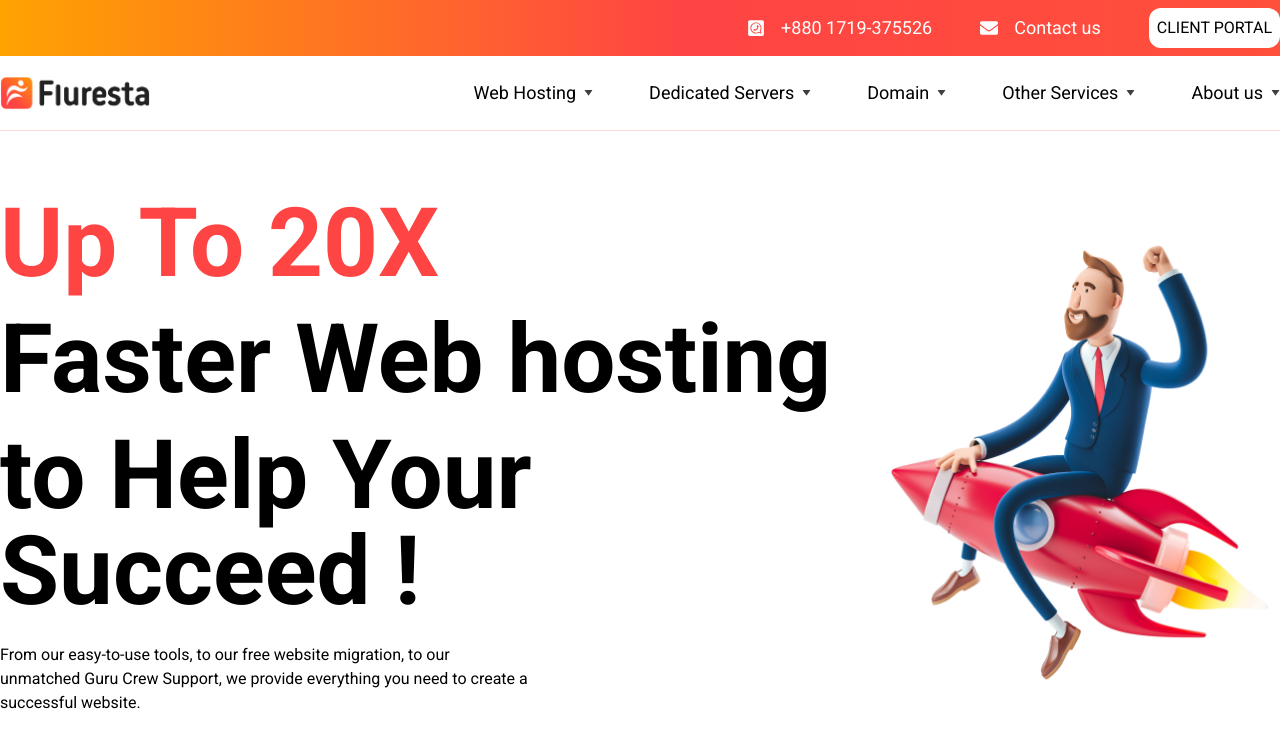
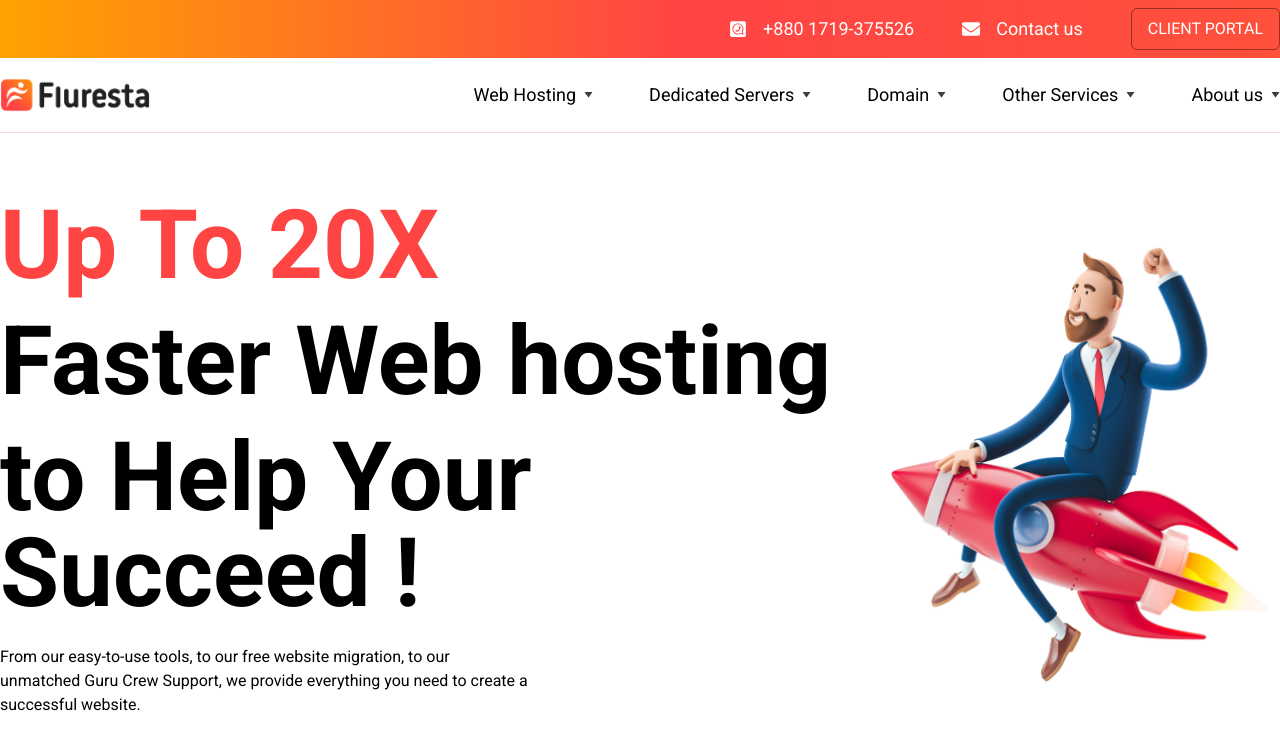
Before and after one commit to pothikit/hostfule-project, a React (Create React App) app: page / in a window 1280 px wide. Shown: the top 750 px of the page. Built offline with nearby package versions, Linux system fonts and the light colour scheme; a web font is replaced by a local one.

Commit message:
client area button

```diff
--- a/src/components/header/Header.jsx
+++ b/src/components/header/Header.jsx
@@ -15,7 +15,7 @@ export const Header = () => {
                     <ul className='flex justify-end items-center gap-12 text-white text-lg'>
                         <li className=''><a href="https://wa.me/+8801719375526" className='flex items-center gap-4'><span className="rotate-[270deg]"><FaWhatsappSquare /></span>+880 1719-375526</a></li>
                         <li className=''><a href="mailto:hostflu@gmail.com" className='flex items-center gap-4'><FaEnvelope />Contact us</a></li>
-                        <button className="p-2 bg-white text-black rounded-xl text-base">CLIENT PORTAL</button>
+                        <button className="p-2 border border-black border-opacity-40 hover:text-black hover:border-white duration-500 px-4 text-white rounded-md text-base">CLIENT PORTAL</button>
                     </ul>
                 </div>
             </div>
```
